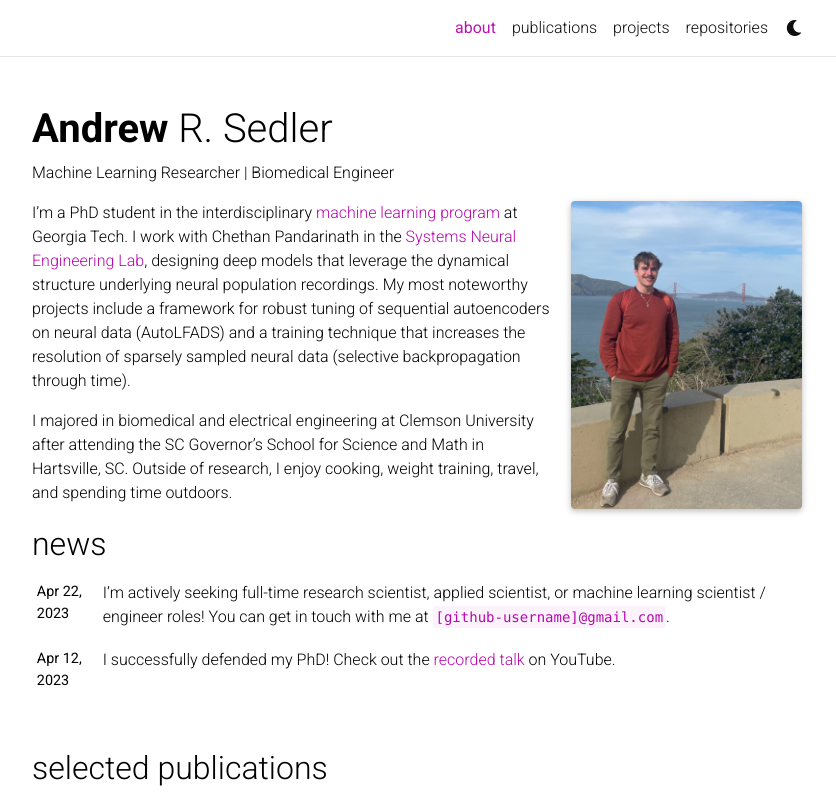
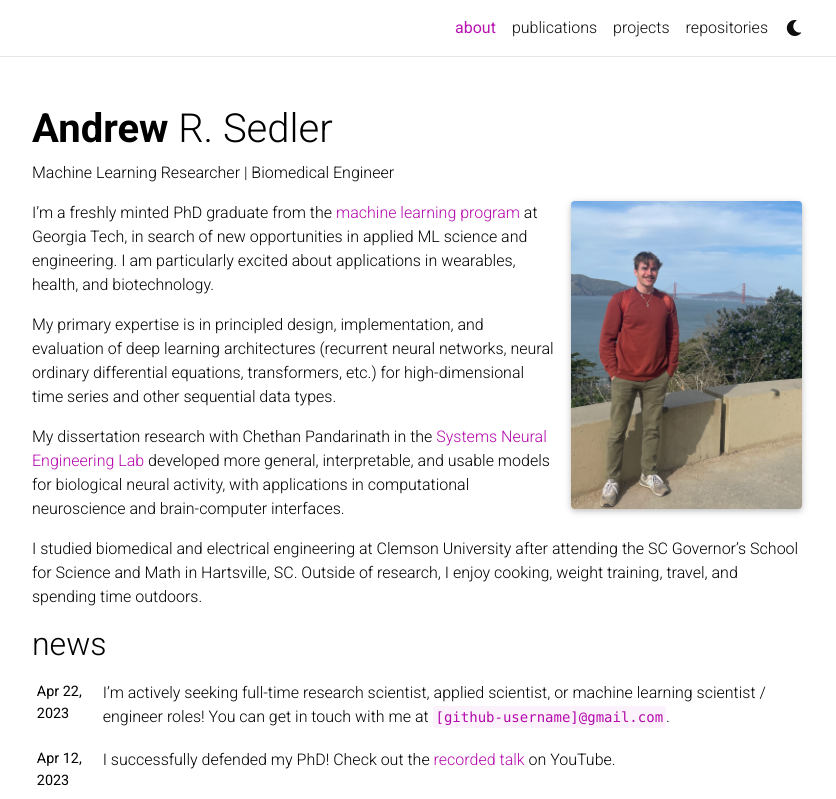
Before and after one commit to arsedler9/arsedler9.github.io, a Jekyll site: the page built from _pages/about.md, in a window 1280 px wide and 1250 px high, cut to the strip 0-799 px from the top of the window. Shown: the whole strip, without its empty margins (223-1059 px from the left). Built offline with Jekyll 4.4.1, drawn with Linux system fonts in a browser that asks for light colours; full-size pictures stand in for the smaller copies a plugin makes; comment, search, counter and statistics services are not loaded; a style sheet for code colours, icons or effects is not loaded.

Commit message:
Update about page

```diff
--- a/_pages/about.md
+++ b/_pages/about.md
@@ -18,6 +18,10 @@ selected_papers: true # includes a list of papers marked as "selected={true}"
 social: true  # includes social icons at the bottom of the page
 ---
 
-I'm a PhD student in the interdisciplinary [machine learning program](https://ml.gatech.edu/phd) at Georgia Tech. I work with Chethan Pandarinath in the [Systems Neural Engineering Lab](https://snel.gatech.edu/), designing deep models that leverage the dynamical structure underlying neural population recordings. My most noteworthy projects include a framework for robust tuning of sequential autoencoders on neural data (AutoLFADS) and a training technique that increases the resolution of sparsely sampled neural data (selective backpropagation through time).
+I'm a freshly minted PhD graduate from the [machine learning program](https://ml.gatech.edu/phd) at Georgia Tech, in search of new opportunities in applied ML science and engineering. I am particularly excited about applications in wearables, health, and biotechnology.
 
-I majored in biomedical and electrical engineering at Clemson University after attending the SC Governor's School for Science and Math in Hartsville, SC. Outside of research, I enjoy cooking, weight training, travel, and spending time outdoors.
+My primary expertise is in principled design, implementation, and evaluation of deep learning architectures (recurrent neural networks, neural ordinary differential equations, transformers, etc.) for high-dimensional time series and other sequential data types.
+
+My dissertation research with Chethan Pandarinath in the [Systems Neural Engineering Lab](https://snel.gatech.edu/) developed more general, interpretable, and usable models for biological neural activity, with applications in computational neuroscience and brain-computer interfaces.
+
+I studied biomedical and electrical engineering at Clemson University after attending the SC Governor's School for Science and Math in Hartsville, SC. Outside of research, I enjoy cooking, weight training, travel, and spending time outdoors.
```
